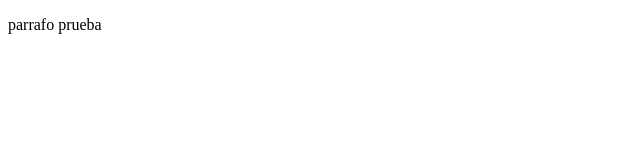
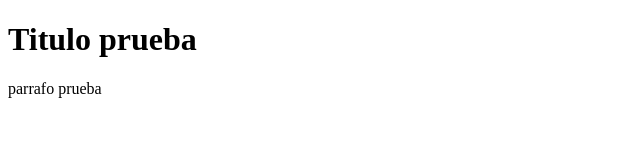
Before and after one commit to AlbertoNQ04/Lenguaje-de-Marca, a plain HTML site: page EjemploComentario.html in a window 1280 px wide. Shown: the whole page, without its empty margins (0-640 px from the left). Drawn offline with Linux system fonts and the light colour scheme.

Commit message:
PREUBA OCMENTARIO FINAL

```diff
--- a/EjemploComentario.html
+++ b/EjemploComentario.html
@@ -7,6 +7,7 @@
 </head>
 <body>
     <!-- Prueba comentario-->
-     <p> parrafo prueba</p>
+    <h1>Titulo prueba</h1>
+    <p> parrafo prueba</p>
 </body>
 </html>
```
